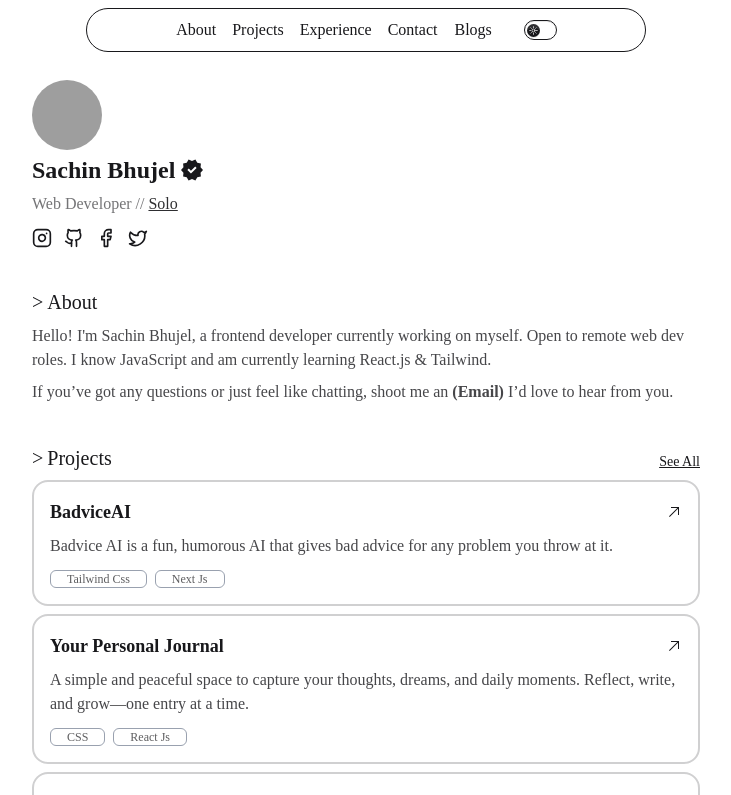
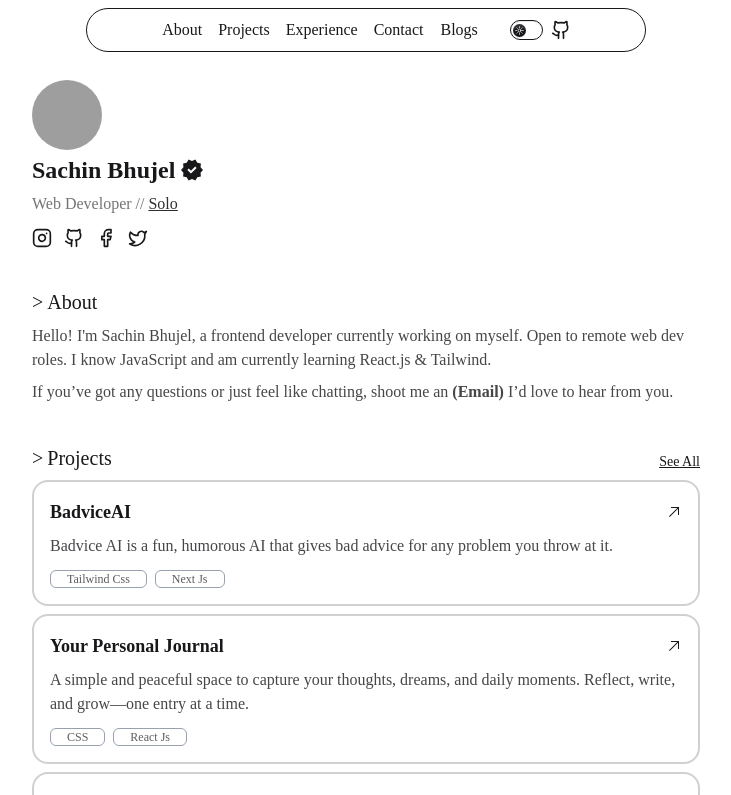
Before and after one commit to sachinbhujel/sachinbhujel.github.io, a Next.js app: page / in a window 1280 px wide. Shown: the top 795 px of the page, without its empty margins (274-1005 px from the left). Built offline with nearby package versions, Linux system fonts and the light colour scheme; grey boxes are pictures that could not be loaded; a web font is replaced by a local one.

Commit message:
Github icon added

```diff
--- a/src/app/components/Navbar.jsx
+++ b/src/app/components/Navbar.jsx
@@ -80,7 +80,7 @@
                                     menu
                                 </span>
                             </button>
-                            <button className="flex">
+                            <button className="flex items-center gap-2">
                                 <label className="toggle text-base-content toggle-sm">
                                     <input
                                         type="checkbox"
@@ -138,6 +138,9 @@
                                         </g>
                                     </svg>
                                 </label>
+                                <a href="https://github.com/sachinbhujel/NextJS-Portfolio-Template" target="_blank">
+                                    <svg xmlns="http://www.w3.org/2000/svg" width="20" height="20" viewBox="0 0 24 24" fill="none" stroke="currentColor" strokeWidth="2" strokeLinecap="round" strokeLinejoin="round" className="lucide lucide-github-icon lucide-github cursor-pointer"><path d="M15 22v-4a4.8 4.8 0 0 0-1-3.5c3 0 6-2 6-5.5.08-1.25-.27-2.48-1-3.5.28-1.15.28-2.35 0-3.5 0 0-1 0-3 1.5-2.64-.5-5.36-.5-8 0C6 2 5 2 5 2c-.3 1.15-.3 2.35 0 3.5A5.403 5.403 0 0 0 4 9c0 3.5 3 5.5 6 5.5-.39.49-.68 1.05-.85 1.65-.17.6-.22 1.23-.15 1.85v4"/><path d="M9 18c-4.51 2-5-2-7-2"/></svg>
+                                </a>
                             </button>
                         </div>
                     </div>
```
